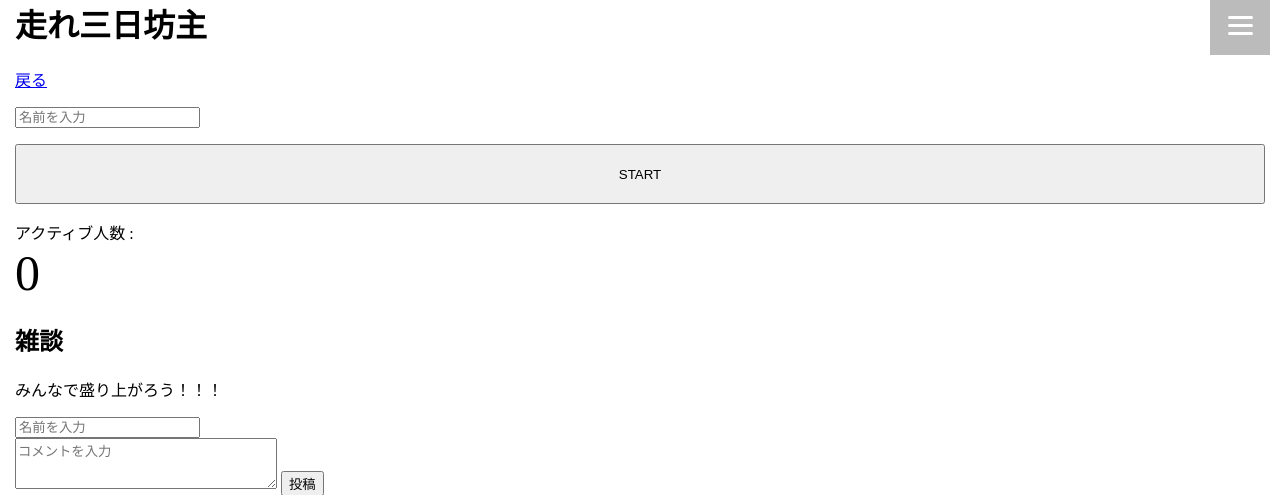
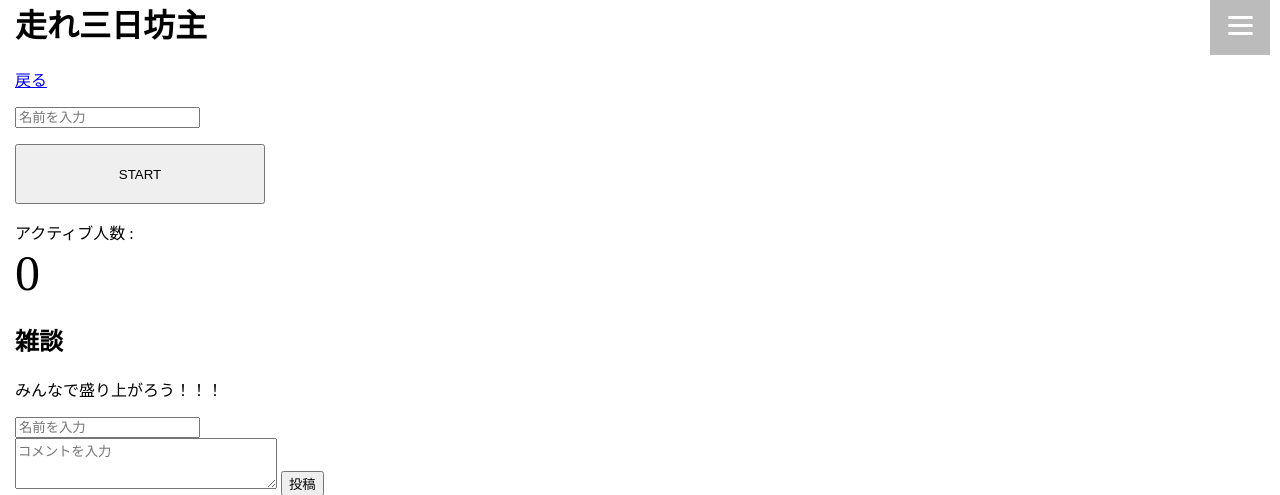
Before and after one commit to enpitut2022/MusclePowerAki, a Flask app: page /detail/1 in a window 1280 px wide. Shown: the part 15-510 px from the top of the page. Run offline with Flask 2, Linux system fonts and the light colour scheme; data that the repository does not hold is empty.

Commit message:
一部表示の修正2

```diff
--- a/static/css/style.css
+++ b/static/css/style.css
@@ -22,6 +22,7 @@ body {
     z-index: 80;
     background-color: #DDDDDD;
     transition: all 0.5s;
+    overflow: auto;
 }
 .menu-content ul {
     padding: 70px 10px 0;
@@ -98,5 +99,5 @@ body {
 
 .submit_button {
     height:60px;
-    width: 100%;
+    width: 250px;
 }
```
